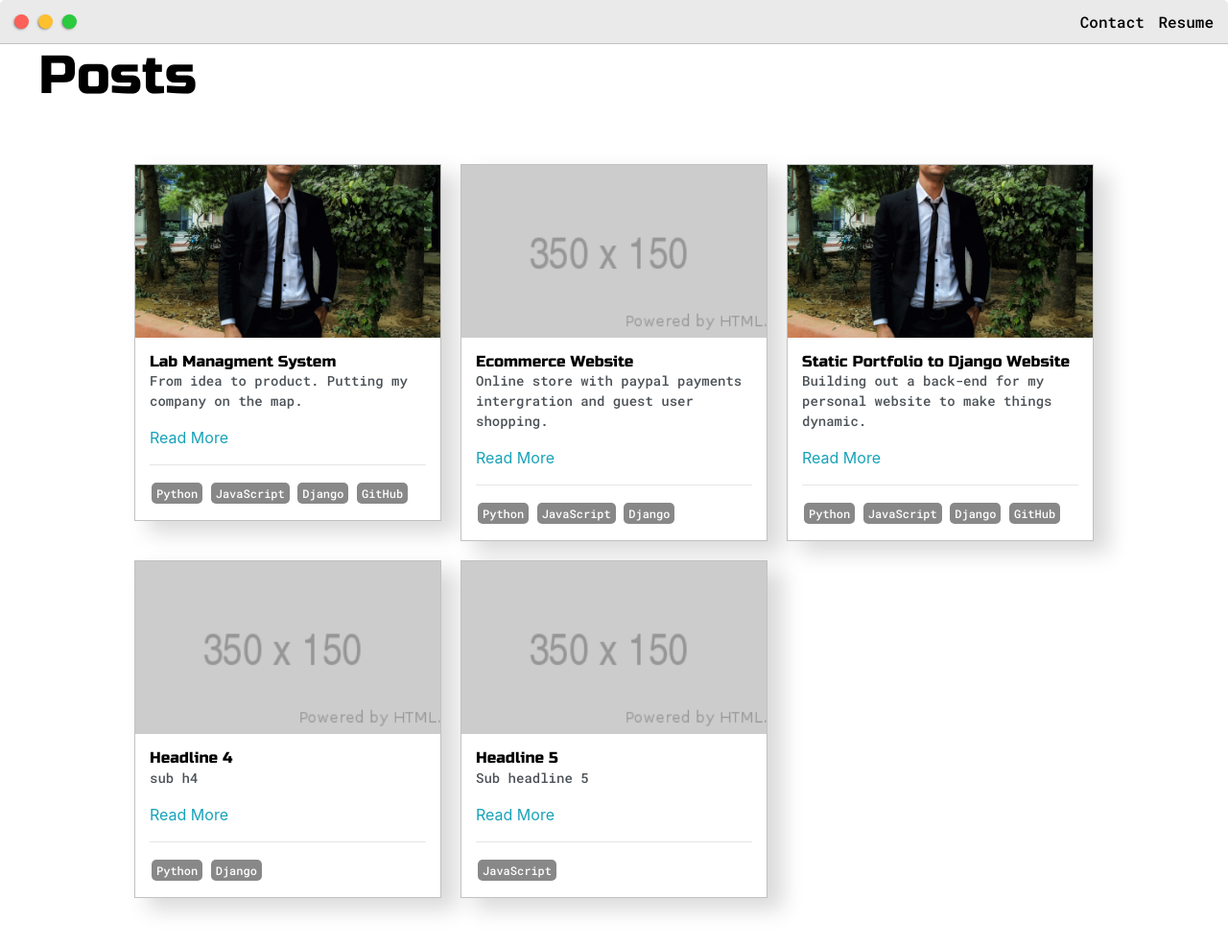
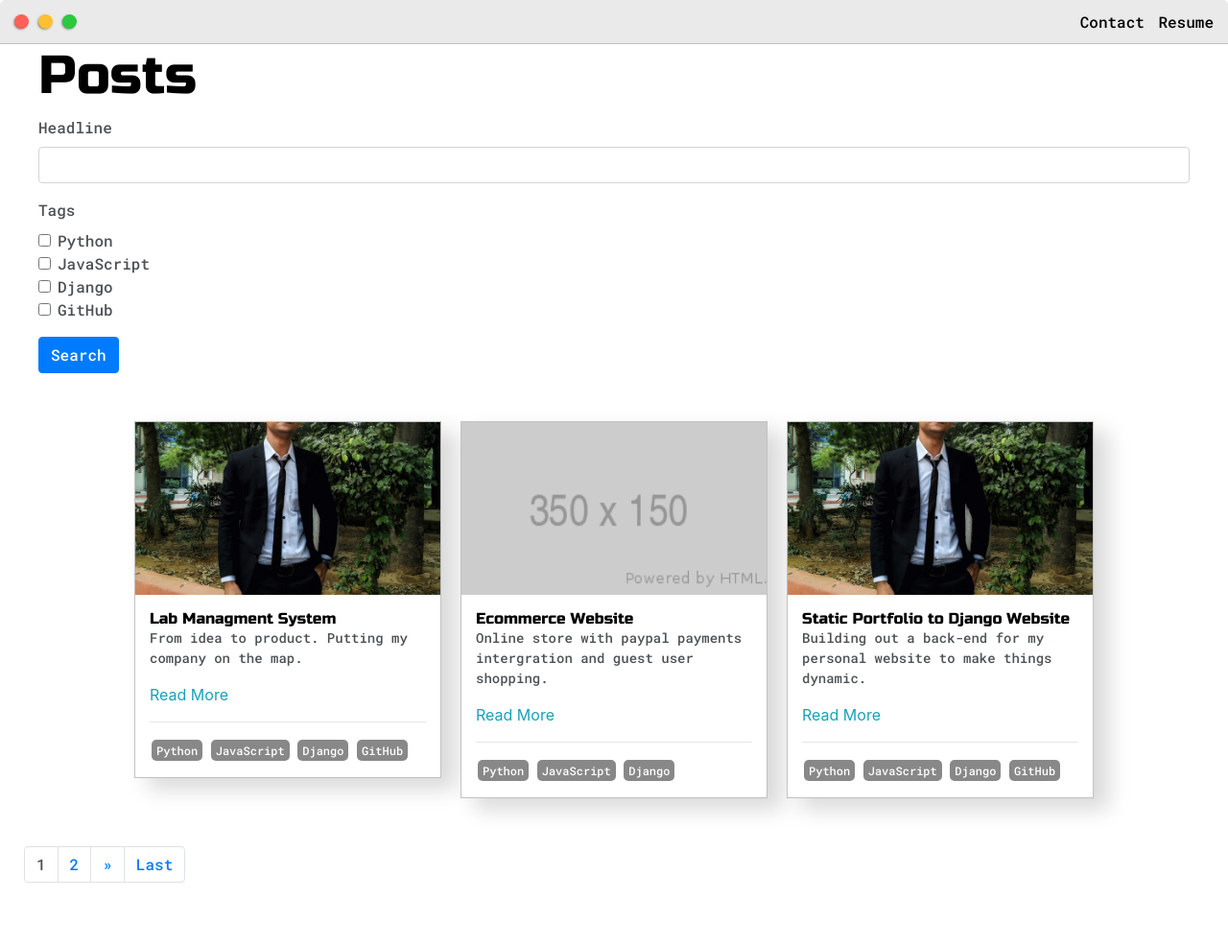
Before and after one commit to MdAkdas/Portfolio, a Django app: page /posts/ in a window 1280 px wide. Shown: the whole page at 96% size. After the commit the page ends 920 px from the top, so only its background shows below. Run offline with Django 3.2, Linux system fonts and the light colour scheme; data comes from the database, SQL or seed files in the repository; both versions use the stored data as it was after the commit; some libraries are stand-ins or nearby versions.

Commit message:
Crispy form, django filter and pagination done.

```diff
--- /dev/null
+++ b/base/filters.py
@@ -0,0 +1,16 @@
+import django_filters
+from django_filters import CharFilter
+
+from django import forms
+from .models import *
+
+
+class PostFilter(django_filters.FilterSet):
+    headline = CharFilter(field_name='headline', lookup_expr='icontains', label='Headline')
+    tags = django_filters.ModelMultipleChoiceFilter(queryset=Tag.objects.all(),
+                                                    widget=forms.CheckboxSelectMultiple
+                                                    )
+
+    class Meta:
+        model = Post
+        fields = ['headline', 'tags']
--- a/base/templates/base/posts.html
+++ b/base/templates/base/posts.html
@@ -1,9 +1,27 @@
 {% extends 'base/main.html' %}
 {% load static %}
 {% block content %}
+    {%  load crispy_forms_tags %}
+
+<style type="text/css">
+    #id_tags{
+        max-height: 100px;
+        overflow-y: scroll;
+        border-radius: 5px;
+        padding: 5px;
+    }
+
+</style>
+
 
 <div class="main-container">
     <h1>Posts</h1>
+
+    <form id="searchForm" method="GET">
+        {{ myFilter.form | crispy }}
+        <input class="btn btn-primary" type="submit" value="Search">
+    </form>
+
     <div class="post-wrapper">
         {% for post in posts %}
         <div>
@@ -31,6 +49,53 @@
             <h3>No Posts to show ..</h3>
         {% endfor %}
     </div>
+
+    <div class="row">
+        {% if posts.has_other_pages %}
+            <ul class="pagination">
+
+                {% if posts.has_previous %}
+                    <li class="page-item"><a data-page="1" href="?page=1" class="page-link">First</a></li>
+
+                    <li class="page-item"><a data-page="{{ posts.previous_page_number }}" href="?page={{ posts.previous_page_number }}" class="active page-link">&laquo</a></li>
+
+
+                {% endif %}
+
+                {% for i in posts.paginator.page_range %}
+                    {% if posts.number == i %}
+                        <li class="page-item"><a class="active page-link">{{ i }}</a></li>
+                    {% else %}
+                        <li class="page-item"><a data-page="{{ i }}" href="?page={{ i }}" class="page-link">{{ i }}</a></li>
+                    {% endif %}
+                {% endfor %}
+
+                {% if posts.has_next %}
+                    <li class="page-item"><a data-page="{{ posts.next_page_number }}" href="?page={{ posts.next_page_number }}" class="active page-link">&raquo</a></li>
+
+                    <li class="page-item"><a data-page="{{ posts.paginator.num_pages }}" href="?page={{ posts.paginator.num_pages }}" class="page-link">Last</a></li>
+
+                {% endif %}
+            </ul>
+        {% endif %}
+
+    </div>
 </div>
 
+<script type="text/javascript">
+    let searchForm = document.getElementById('searchForm')
+    let pageLinks = document.getElementsByClassName('page-link')
+
+    for(var i=0; i< pageLinks.length; i++)
+    {
+        pageLinks[i].addEventListener('click', function (e){
+            e.preventDefault()
+            let page = this.dataset.page
+            console.log('Page', page)
+            searchForm.innerHTML+= `<input value = "${page}" name="page" hiddin>`
+            searchForm.submit()
+        })
+    }
+</script>
+
 {% endblock content%}
--- a/base/views.py
+++ b/base/views.py
@@ -1,12 +1,12 @@
 from django.shortcuts import render, redirect
 from django.http import HttpResponse
 from django.contrib.auth.decorators import login_required
-
+from django.core.paginator import Paginator, PageNotAnInteger, EmptyPage
 from .models import Post
 
 from .forms import PostForm
 
-
+from .filters import PostFilter
 # Create your views here.
 
 
@@ -18,8 +18,21 @@ def home(request):
 
 
 def posts(request):
-    posts = Post.objects.filter(active=True);
-    context = {'posts': posts}
+    posts = Post.objects.filter(active=True)
+    myFilter = PostFilter(request.GET, queryset=posts)
+    posts = myFilter.qs
+
+    page = request.GET.get('page')
+    paginator = Paginator(posts, 3)
+
+    try:
+        posts = paginator.page(page)
+    except PageNotAnInteger:
+        posts = paginator.page(1)
+    except EmptyPage:
+        posts = paginator.page(paginator.num_pages)
+
+    context = {'posts': posts, 'myFilter': myFilter}
     return render(request, 'base/posts.html', context)
 
 
--- a/requirements.txt
+++ b/requirements.txt
@@ -0,0 +1,2 @@
+Django~=3.1.1
+django-filter~=2.3.0
```
Also changed, not shown: akdas/settings.py (+6 -1 lines), base/templates/base/post_form.html (+12 -2 lines), db.sqlite3.
